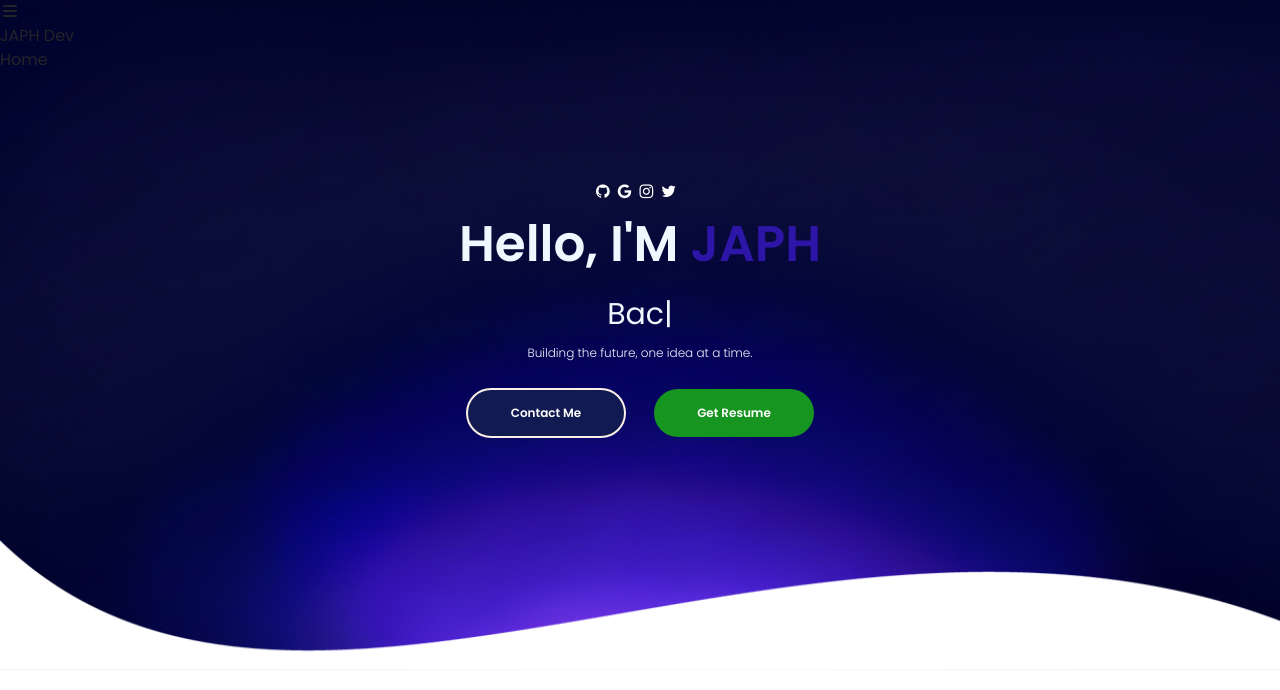
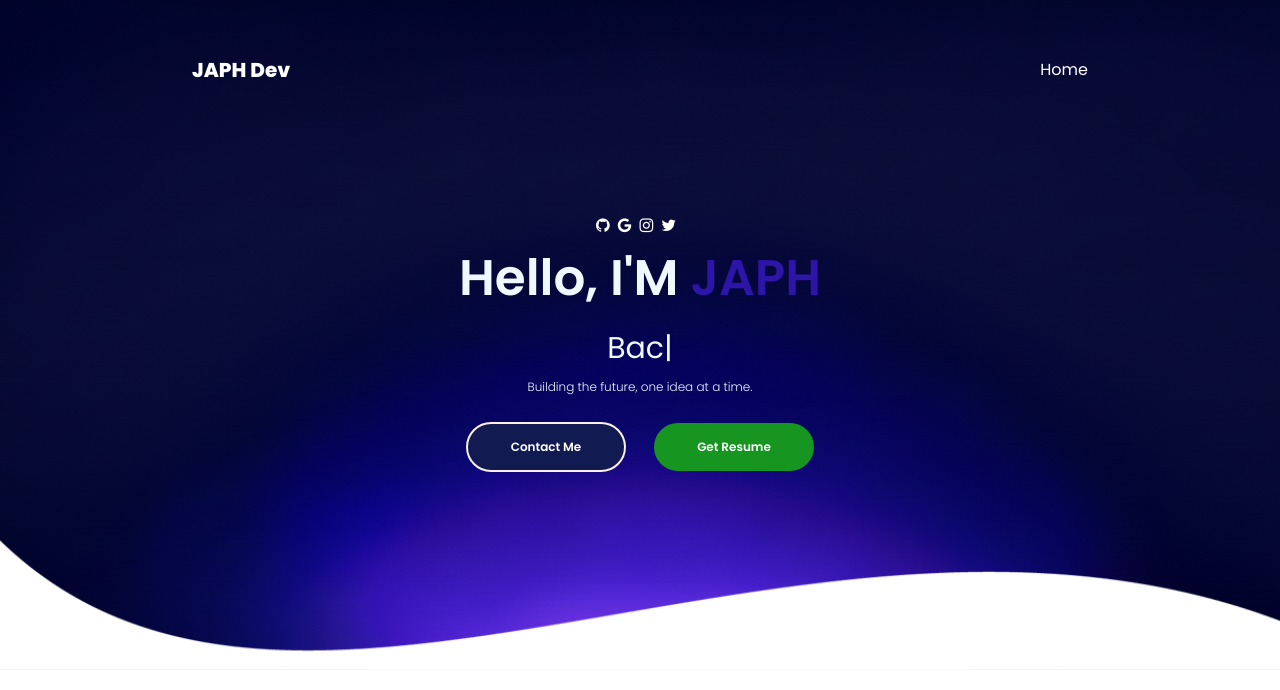
Before and after one commit to japhdev/client, a React (Create React App) app: page / in a window 1280 px wide. Shown: the top 690 px of the page. Built offline with nearby package versions, Linux system fonts and the light colour scheme; a web font is replaced by a local one.

Commit message:
Add header designs including colors and font sizes

```diff
--- a/src/PortfolioContainer/Home/Header/Header.css
+++ b/src/PortfolioContainer/Home/Header/Header.css
@@ -0,0 +1,47 @@
+.header-container {
+    display: flex;
+    justify-content: center;
+    height: 140px;
+    color: var(--white);
+}
+
+.header-parent {
+    display: flex;
+    align-items: center;
+    justify-content: space-between;
+    height: 100%;
+    width: 70%;
+    color: var(--white);
+}
+
+.header-logo {
+    font-size: 20px;
+    font-family: "Poppins Extrabold";
+    color: var(--white);
+}
+
+.header-options {
+    display: flex;
+    align-items: center;
+
+}
+
+.header-option {
+    font-size: 16px;
+    cursor: pointer;
+    font-weight: 600;
+}
+
+.header-hamburger{
+    display: none;
+    color: var(--white);
+}
+
+.header-option-separator {
+    margin: 0 50px 0 0;
+    color: var(--white);
+}
+
+.selected-header-option {
+    color: var(--toast-error);
+}
```
